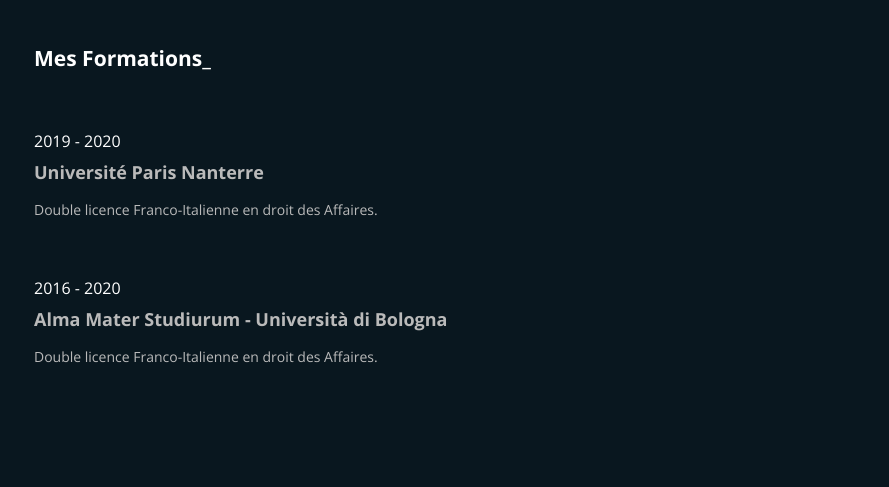
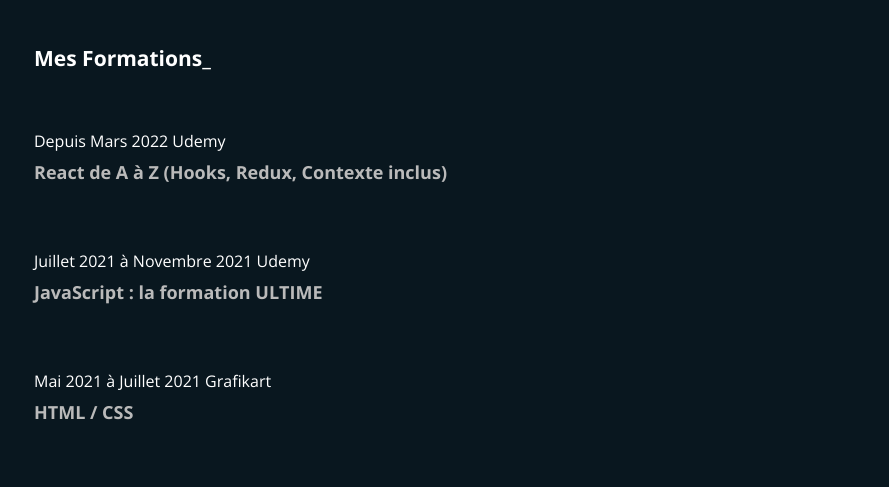
Before and after one commit to mimi-max/portfolio, a website built with Parcel: page src/index.html in a window 1280 px wide. Shown: the part 1520-2007 px from the top of the page, without its empty margins (194-1083 px from the left). Built offline with nearby package versions, Linux system fonts and the light colour scheme; a web font is replaced by a local one.

Commit message:
update mes formations

```diff
--- a/src/index.html
+++ b/src/index.html
@@ -56,7 +56,7 @@
             <h1 class="hero__heading"><span class="hero___name">Je suis Hermione Allognon</span>
                 <span id="job" class="hero___profession">Développeuse Front End</span>
             </h1>
-            <div class="hero__download-container"><a class="hero__download" download="cv-Hermione-mars-2022.pdf" href="./cv-hermione.pdf">Télécharger mon cv</a></div>
+            <div class="hero__download-container"><a class="hero__download" download="cv-Hermione-mars-2022.pdf" href="./Cv.Mars-2022 (1).pdf">Télécharger mon cv</a></div>
             <div class="hero__go-content"><a href="#parcours"> <img src="./img/angle-down.svg" alt="go to content"></a>
             </div>
         </section>
@@ -99,6 +99,24 @@
         </section>
         <section class="education">
             <h2 class="education__heading heading">Mes Formations</h2>
+            <article class="education__content">
+                <div class="education__content-heading">
+                    <span class="education-year">Depuis Mars 2022 Udemy</span>
+                    <h3 class="education__name">React de A à Z (Hooks, Redux, Contexte inclus)</h3>
+                </div>
+            </article>
+            <article class="education__content">
+                <div class="education__content-heading">
+                    <span class="education-year">Juillet 2021 à Novembre 2021 Udemy</span>
+                    <h3 class="education__name">JavaScript : la formation ULTIME</h3>
+                </div>
+            </article>
+            <article class="education__content">
+                <div class="education__content-heading">
+                    <span class="education-year">Mai 2021 à Juillet 2021 Grafikart</span>
+                    <h3 class="education__name">HTML / CSS</h3>
+                </div>
+            </article>
             <article class="education__content">
                 <div class="education__content-heading">
                     <span class="education-year">2019 - 2020</span>
```
Also changed, not shown: 2 other files.
